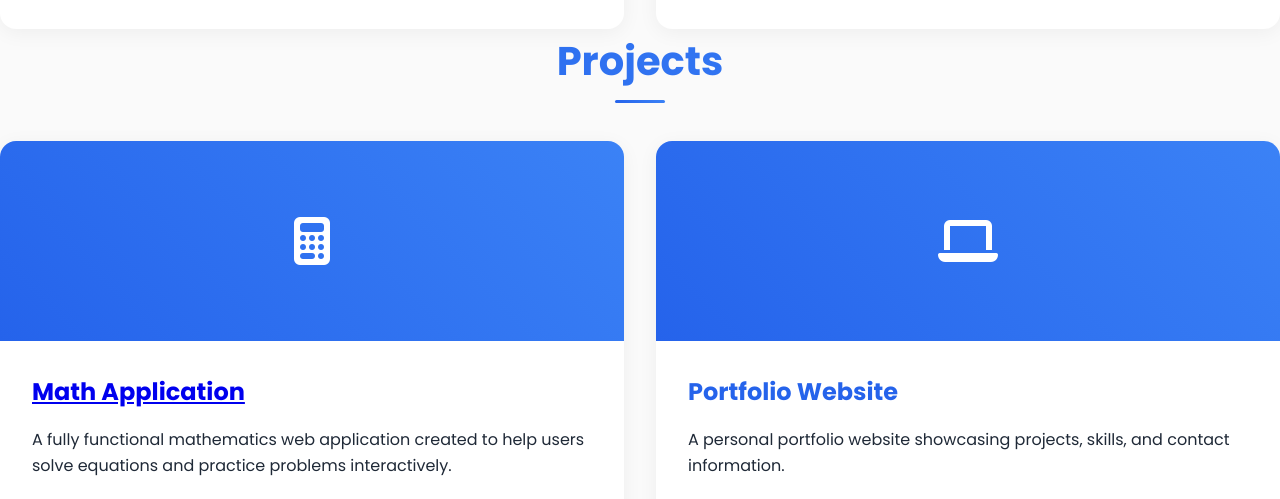
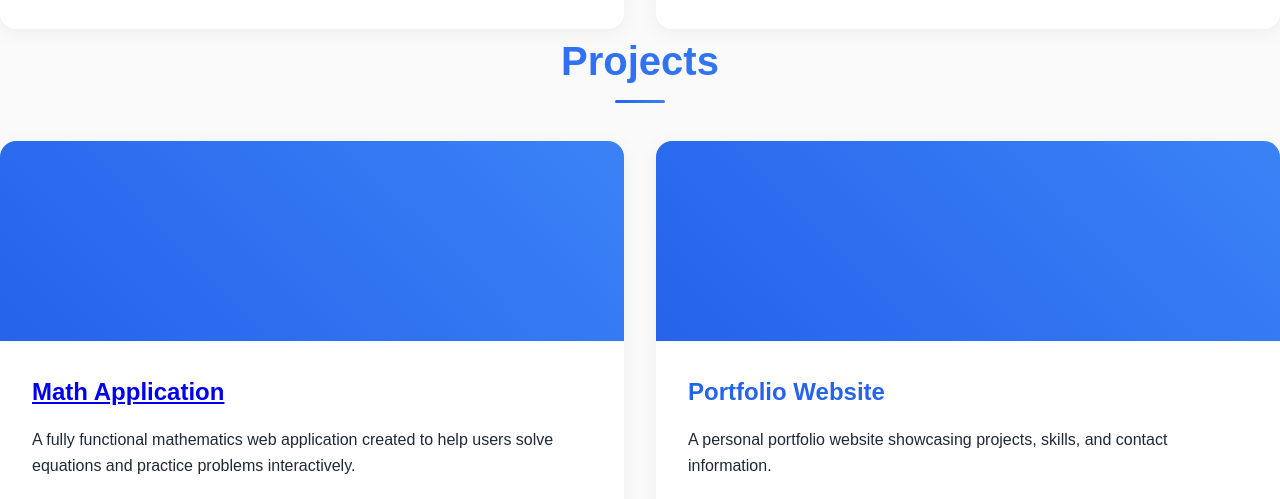
Before and after one commit to Aman00369/Aman-Portfolio-Website, a plain HTML site: page index.html in a window 1280 px wide. Shown: the part 803-1302 px from the top of the page. Drawn offline with Linux system fonts and the light colour scheme.

Commit message:
Update index.html

```diff
--- a/index.html
+++ b/index.html
@@ -4,10 +4,7 @@
     <meta charset="UTF-8">
     <meta name="viewport" content="width=device-width, initial-scale=1.0">
     <title>Aman Khan - Software Engineer</title>
-    <!-- Adding Font Awesome for icons -->
-    <link rel="stylesheet" href="https://cdnjs.cloudflare.com/ajax/libs/font-awesome/6.4.0/css/all.min.css">
-    <!-- Adding Google Font -->
-    <link href="https://fonts.googleapis.com/css2?family=Poppins:wght@300;400;500;600;700&display=swap" rel="stylesheet">
+
     <style>
         /* Reset and Base Styles */
         * {
```
